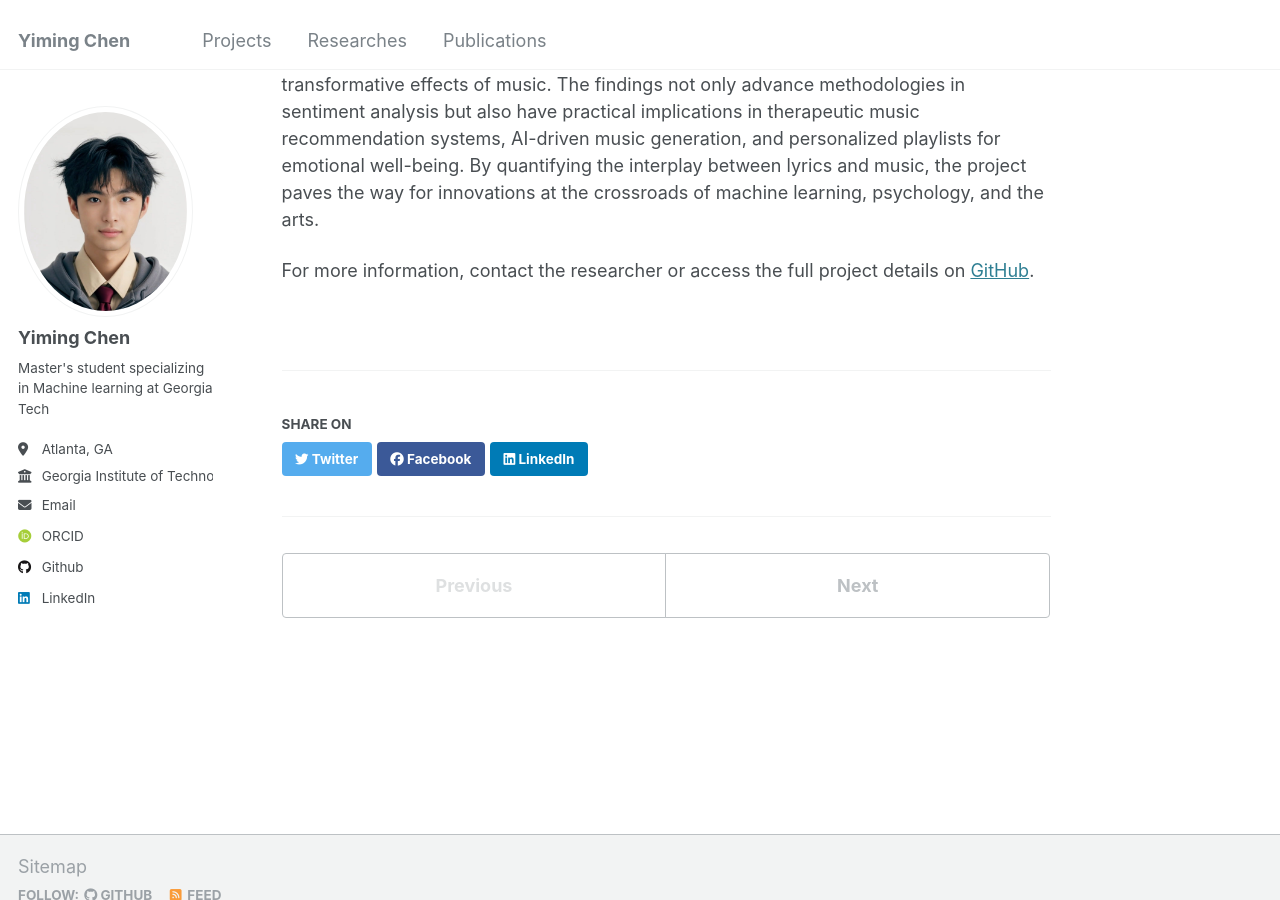
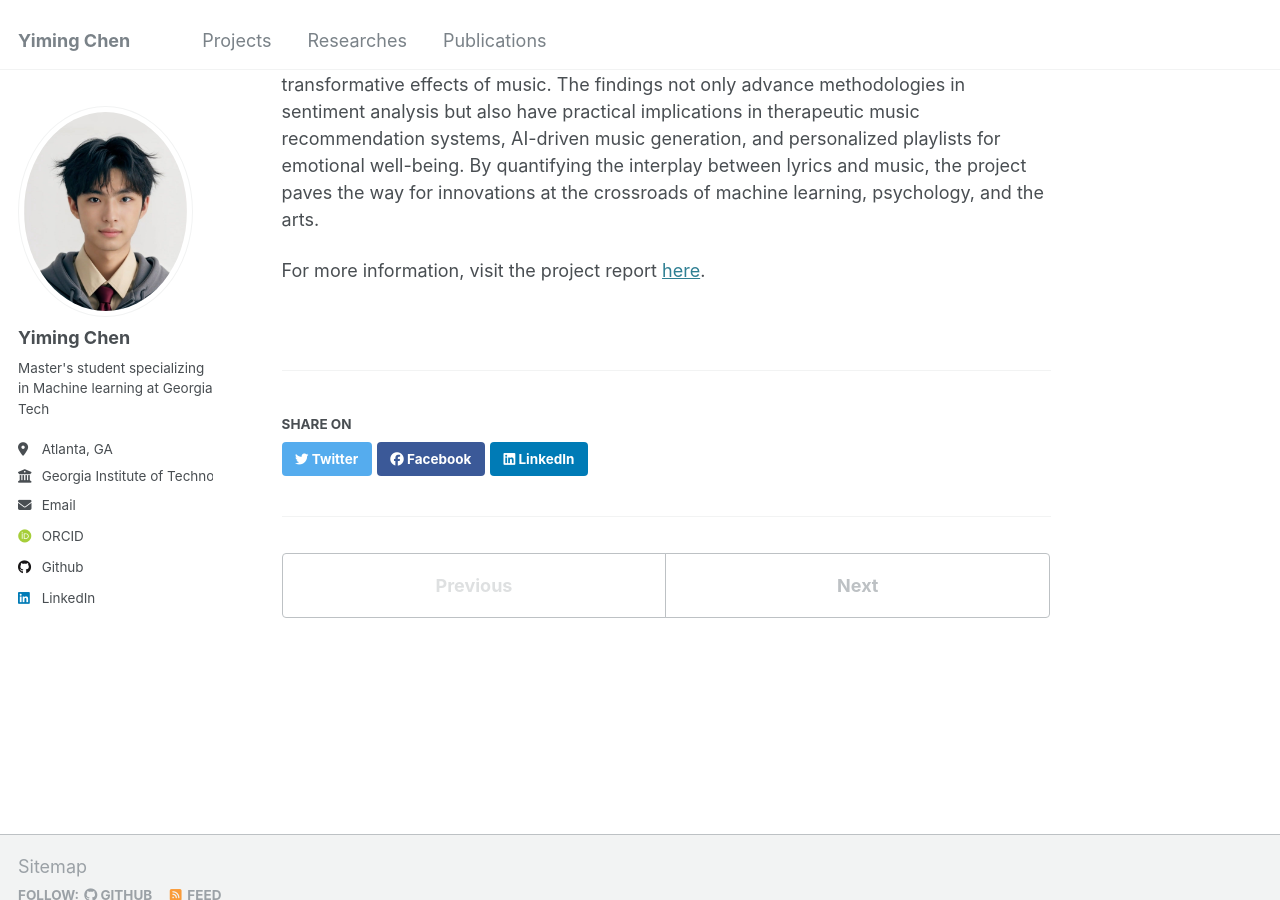
Before and after one commit to Spectraorder/spectraorder.github.io, a Jekyll site: the page built from _projects/2023-12-01-sentiment-analysis-transformative-music.md, in a window 1280 px wide and 900 px high, scrolled down 1179 px. Built offline with Jekyll 4.4.1, drawn with Linux system fonts in a browser that asks for light colours; some web fonts are replaced.

Commit message:
project link change

```diff
--- a/_projects/2023-12-01-sentiment-analysis-transformative-music.md
+++ b/_projects/2023-12-01-sentiment-analysis-transformative-music.md
@@ -20,4 +20,4 @@ The classifier integrated lyrical sentiment scores and audio features using an 8
 ### Applications and Impact
 This research lays the foundation for computational approaches to understand the transformative effects of music. The findings not only advance methodologies in sentiment analysis but also have practical implications in therapeutic music recommendation systems, AI-driven music generation, and personalized playlists for emotional well-being. By quantifying the interplay between lyrics and music, the project paves the way for innovations at the crossroads of machine learning, psychology, and the arts.
 
-For more information, contact the researcher or access the full project details on [GitHub](https://github.com/MissTiny/RL_robot).
+For more information, visit the project report [here](https://spectraorder.github.io/files/Machine_Learning_and_Natural_Language_Processing_based_Sentimental_Analysis_with_respect_to_Transformative_Music.pdf).
```
Also changed, not shown: _projects/2024-03-01-unity-ml-agents.md (+1 -1 lines).
